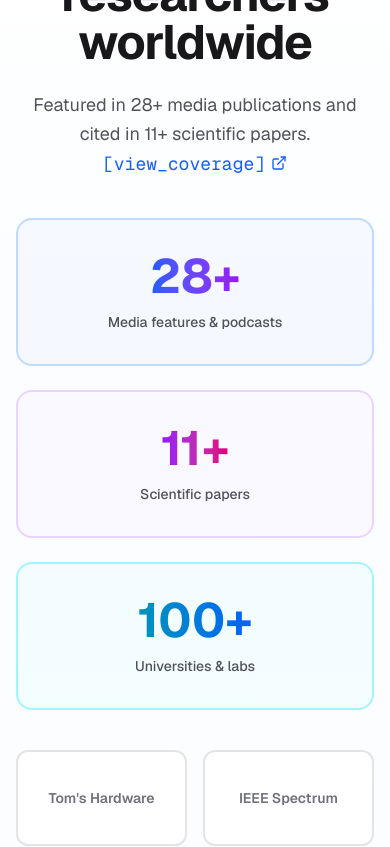
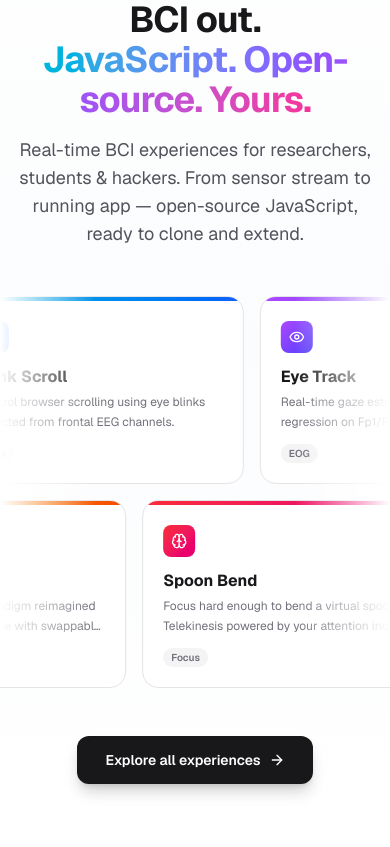
Before and after one commit to pieeg-club/PiEEG-com, a Next.js app: page / in a window 390 px wide. Shown: the part 7460-8307 px from the top of the page. Built offline with nearby package versions, Linux system fonts and the light colour scheme.

Commit message:
Web BCI Experiences

```diff
--- a/src/app/globals.css
+++ b/src/app/globals.css
@@ -210,6 +210,15 @@ body {
   will-change: transform;
 }
 
+@keyframes scroll-slow-reverse {
+  from { transform: translateX(-50%); }
+  to   { transform: translateX(0); }
+}
+.animate-scroll-slow-reverse {
+  animation: scroll-slow-reverse 40s linear infinite;
+  will-change: transform;
+}
+
 /* ── EEG waveform streaming animation ────────────────────── */
 @keyframes eeg-stream {
   from { transform: translateX(0); }
--- a/src/app/page.tsx
+++ b/src/app/page.tsx
@@ -1,6 +1,6 @@
 "use client";
 
-import { ArrowRight, Zap, Cpu, Terminal, ExternalLink, Play, Bluetooth, Usb, CircuitBoard, Radio, Copy, Check } from "lucide-react";
+import { ArrowRight, Zap, Cpu, Terminal, ExternalLink, Play, Bluetooth, Usb, CircuitBoard, Radio, Copy, Check, Brain, Eye, Music, Sparkles, Globe, Webhook } from "lucide-react";
 import { useState, useRef, useEffect } from "react";
 import Link from "next/link";
 
@@ -1187,6 +1187,212 @@ function FeaturesSection() {
   );
 }
 
+// ─── Web BCI Experiences ───────────────────────────────────────────────────────
+
+const BASE_EXP_URL =
+  "https://github.com/pieeg-club/PiEEG-server/tree/main/dashboard/src/experiences";
+
+const webExperiences = [
+  {
+    slug: "blink-scroll",
+    name: "Blink Scroll",
+    tag: "EOG",
+    gradient: "from-cyan-500 to-blue-600",
+    Icon: Eye,
+    description: "Control browser scrolling using eye blinks detected from frontal EEG channels.",
+  },
+  {
+    slug: "eye-track",
+    name: "Eye Track",
+    tag: "EOG",
+    gradient: "from-purple-500 to-indigo-600",
+    Icon: Eye,
+    description: "Real-time gaze estimation — polynomial regression on Fp1/Fp2 with online learning.",
+  },
+  {
+    slug: "mindcast",
+    name: "MindCast",
+    tag: "Focus",
+    gradient: "from-orange-500 to-pink-600",
+    Icon: Brain,
+    description: "Your focus level controls podcast playback speed and audio clarity in real time.",
+  },
+  {
+    slug: "neural-sonification",
+    name: "Neural Sonification",
+    tag: "Audio",
+    gradient: "from-green-500 to-teal-600",
+    Icon: Music,
+    description: "Turn your brainwaves into live music — EEG band powers mapped to audio synthesis.",
+  },
+  {
+    slug: "northern-lights",
+    name: "Northern Lights",
+    tag: "Visual",
+    gradient: "from-emerald-500 to-cyan-600",
+    Icon: Sparkles,
+    description: "A mesmerizing aurora display driven by your live EEG rhythms and band powers.",
+  },
+  {
+    slug: "p300-mini-game",
+    name: "P300 Mini Game",
+    tag: "BCI",
+    gradient: "from-yellow-500 to-orange-600",
+    Icon: Zap,
+    description: "Classic P300 oddball paradigm reimagined as an interactive mini-game with swappable ML.",
+  },
+  {
+    slug: "spoon-bend",
+    name: "Spoon Bend",
+    tag: "Focus",
+    gradient: "from-red-500 to-pink-600",
+    Icon: Brain,
+    description: "Focus hard enough to bend a virtual spoon. Telekinesis powered by your attention index.",
+  },
+  {
+    slug: "vrchat-osc",
+    name: "VRChat OSC",
+    tag: "VR / 3D",
+    gradient: "from-violet-500 to-purple-600",
+    Icon: Globe,
+    description: "Stream live EEG into VRChat via OSC to animate avatars with real brainwaves.",
+  },
+  {
+    slug: "webhook-wizard",
+    name: "Webhook Wizard",
+    tag: "Automation",
+    gradient: "from-slate-500 to-zinc-600",
+    Icon: Webhook,
+    description: "Trigger any HTTP webhook from blinks, focus spikes, and relaxation peaks.",
+  },
+];
+
+function WebBCISection() {
+  const row2 = [
+    ...webExperiences.slice(5),
+    ...webExperiences.slice(0, 5),
+  ];
+
+  return (
+    <section className="py-16 bg-linear-to-b from-white via-slate-50/60 to-white dark:from-zinc-950 dark:via-zinc-900 dark:to-zinc-950 overflow-hidden">
+      {/* Header */}
+      <div className="mx-auto max-w-7xl px-4 sm:px-6 lg:px-8 mb-12 text-center">
+        <div className="inline-flex items-center gap-2 px-3 py-1.5 rounded-full border border-cyan-200 dark:border-cyan-800 bg-cyan-50 dark:bg-cyan-950/50 mb-6">
+          <Sparkles className="w-4 h-4 text-cyan-600 dark:text-cyan-400" />
+          <span className="text-xs font-semibold uppercase tracking-wider text-cyan-600 dark:text-cyan-400">
+            Web BCI Experiences
+          </span>
+        </div>
+        <h2 className="text-4xl sm:text-5xl lg:text-6xl font-bold tracking-tight mb-4">
+          Raw EEG in. Working BCI out.<br />
+          <span className="bg-linear-to-r from-cyan-500 via-violet-500 to-pink-500 dark:from-cyan-400 dark:via-violet-400 dark:to-pink-400 bg-clip-text text-transparent">
+            JavaScript. Open-source. Yours.
+          </span>
+        </h2>
+        <p className="text-lg text-zinc-600 dark:text-zinc-400 max-w-2xl mx-auto">
+          Real-time BCI experiences for researchers, students &amp; hackers. From sensor stream to running app — open-source JavaScript, ready to clone and extend.
+        </p>
+      </div>
+
+      {/* Dual scrolling rows */}
+      <div className="relative space-y-4">
+        {/* Edge fade masks */}
+        <div className="absolute inset-y-0 left-0 w-24 sm:w-40 bg-linear-to-r from-white dark:from-zinc-950 to-transparent z-10 pointer-events-none" />
+        <div className="absolute inset-y-0 right-0 w-24 sm:w-40 bg-linear-to-l from-white dark:from-zinc-950 to-transparent z-10 pointer-events-none" />
+
+        {/* Row 1 — scrolls left */}
+        <div className="overflow-hidden">
+          <div className="flex gap-4 animate-scroll-slow hover:[animation-play-state:paused]">
+            {[...webExperiences, ...webExperiences].map((exp, i) => {
+              const Icon = exp.Icon;
+              return (
+                <a
+                  key={i}
+                  href={`${BASE_EXP_URL}/${exp.slug}`}
+                  target="_blank"
+                  rel="noopener noreferrer"
+                  className="group w-72 shrink-0 flex flex-col rounded-2xl border border-zinc-200 dark:border-zinc-800 bg-white dark:bg-zinc-900/60 overflow-hidden hover:border-zinc-300 dark:hover:border-zinc-700 hover:shadow-xl hover:-translate-y-1 transition-all duration-200 cursor-pointer"
+                >
+                  <div className={`h-1 bg-linear-to-r ${exp.gradient}`} />
+                  <div className="p-5 flex flex-col gap-3">
+                    <div className="flex items-start justify-between">
+                      <div className={`p-2 rounded-lg bg-linear-to-br ${exp.gradient}`}>
+                        <Icon className="w-4 h-4 text-white" />
+                      </div>
+                      <ExternalLink className="w-3.5 h-3.5 text-zinc-400 opacity-0 group-hover:opacity-100 group-hover:text-zinc-600 dark:group-hover:text-zinc-300 transition-all" />
+                    </div>
+                    <div>
+                      <h3 className="font-bold text-zinc-900 dark:text-zinc-100 mb-1 group-hover:text-cyan-600 dark:group-hover:text-cyan-400 transition-colors">
+                        {exp.name}
+                      </h3>
+                      <p className="text-xs text-zinc-500 dark:text-zinc-400 leading-relaxed line-clamp-2">
+                        {exp.description}
+                      </p>
+                    </div>
+                    <span className="self-start px-2 py-0.5 rounded-full text-[10px] font-semibold bg-zinc-100 dark:bg-zinc-800 text-zinc-500 dark:text-zinc-400">
+                      {exp.tag}
+                    </span>
+                  </div>
+                </a>
+              );
+            })}
+          </div>
+        </div>
+
+        {/* Row 2 — scrolls right (offset order) */}
+        <div className="overflow-hidden">
+          <div className="flex gap-4 animate-scroll-slow-reverse hover:[animation-play-state:paused]">
+            {[...row2, ...row2].map((exp, i) => {
+              const Icon = exp.Icon;
+              return (
+                <a
+                  key={i}
+                  href={`${BASE_EXP_URL}/${exp.slug}`}
+                  target="_blank"
+                  rel="noopener noreferrer"
+                  className="group w-72 shrink-0 flex flex-col rounded-2xl border border-zinc-200 dark:border-zinc-800 bg-white dark:bg-zinc-900/60 overflow-hidden hover:border-zinc-300 dark:hover:border-zinc-700 hover:shadow-xl hover:-translate-y-1 transition-all duration-200 cursor-pointer"
+                >
+                  <div className={`h-1 bg-linear-to-r ${exp.gradient}`} />
+                  <div className="p-5 flex flex-col gap-3">
+                    <div className="flex items-start justify-between">
+                      <div className={`p-2 rounded-lg bg-linear-to-br ${exp.gradient}`}>
+                        <Icon className="w-4 h-4 text-white" />
+                      </div>
+                      <ExternalLink className="w-3.5 h-3.5 text-zinc-400 opacity-0 group-hover:opacity-100 group-hover:text-zinc-600 dark:group-hover:text-zinc-300 transition-all" />
+                    </div>
+                    <div>
+                      <h3 className="font-bold text-zinc-900 dark:text-zinc-100 mb-1 group-hover:text-cyan-600 dark:group-hover:text-cyan-400 transition-colors">
+                        {exp.name}
+                      </h3>
+                      <p className="text-xs text-zinc-500 dark:text-zinc-400 leading-relaxed line-clamp-2">
+                        {exp.description}
+                      </p>
+                    </div>
+                    <span className="self-start px-2 py-0.5 rounded-full text-[10px] font-semibold bg-zinc-100 dark:bg-zinc-800 text-zinc-500 dark:text-zinc-400">
+                      {exp.tag}
+                    </span>
+                  </div>
+                </a>
+              );
+            })}
+          </div>
+        </div>
+      </div>
+
+      {/* CTA */}
+      <div className="text-center mt-12 px-4">
+        <Link
+          href="/examples"
+          className="inline-flex items-center gap-2 px-7 py-3.5 rounded-xl bg-zinc-900 dark:bg-white text-white dark:text-zinc-900 font-semibold text-sm hover:bg-zinc-700 dark:hover:bg-zinc-100 transition-all hover:scale-105 shadow-lg shadow-zinc-900/20 dark:shadow-white/10"
+        >
+          Explore all experiences
+          <ArrowRight className="w-4 h-4" />
+        </Link>
+      </div>
+    </section>
+  );
+}
+
 function FeaturedSection() {
   const publications = [
     "Tom's Hardware",
@@ -1475,6 +1681,7 @@ export default function Home() {
       <ProductsSection />
       <SignalsSection />
       <FeaturesSection />
+      <WebBCISection />
       <FeaturedSection />
       <CtaSection />
     </main>
```
